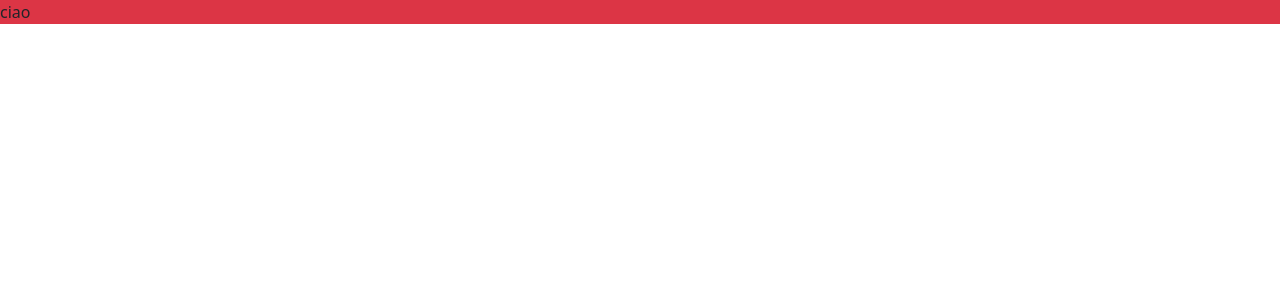
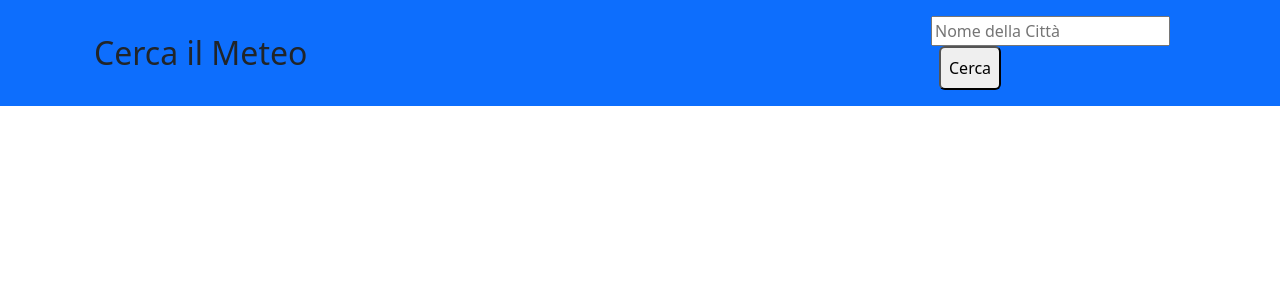
Before and after one commit to GiuseppeDeRosa1992/project-meteo, a Vue app: page / in a window 1280 px wide. Shown: the top 300 px of the page. Built offline with nearby package versions, Linux system fonts and the light colour scheme.

Commit message:
added header with input and button search

```diff
--- a/src/App.vue
+++ b/src/App.vue
@@ -1,12 +1,24 @@
 <script>
+import AppHeader from './components/AppHeader.vue';
+export default {
+  name: 'App',
+
+  components: {
+    AppHeader,
+  },
+
+  data() {
+    return {
+
+    }
+  }
+
+}
 
 </script>
 
 <template>
-  <div class="bg-danger">
-    ciao
-  </div>
-
+  <AppHeader />
 </template>
 
 <style scoped></style>
--- /dev/null
+++ b/src/components/AppHeader.vue
@@ -0,0 +1,28 @@
+<script>
+
+export default {
+    name: 'AppHeader',
+
+    data() {
+        return {
+
+        }
+    }
+}
+</script>
+
+<template>
+    <header class="bg-primary">
+        <div class="container">
+            <div class="py-2 row m-0 justify-content-between align-items-center">
+                <h2 class="m-0 py-2 col-3">Cerca il Meteo</h2>
+                <div class="m-0 py-2 col-3">
+                    <input type="search" name="" id="" placeholder="Nome della Città">
+                    <button type="submit" class="px-2 py-2 ms-2 rounded-2">Cerca</button>
+                </div>
+            </div>
+        </div>
+    </header>
+</template>
+
+<style scoped></style>
```
